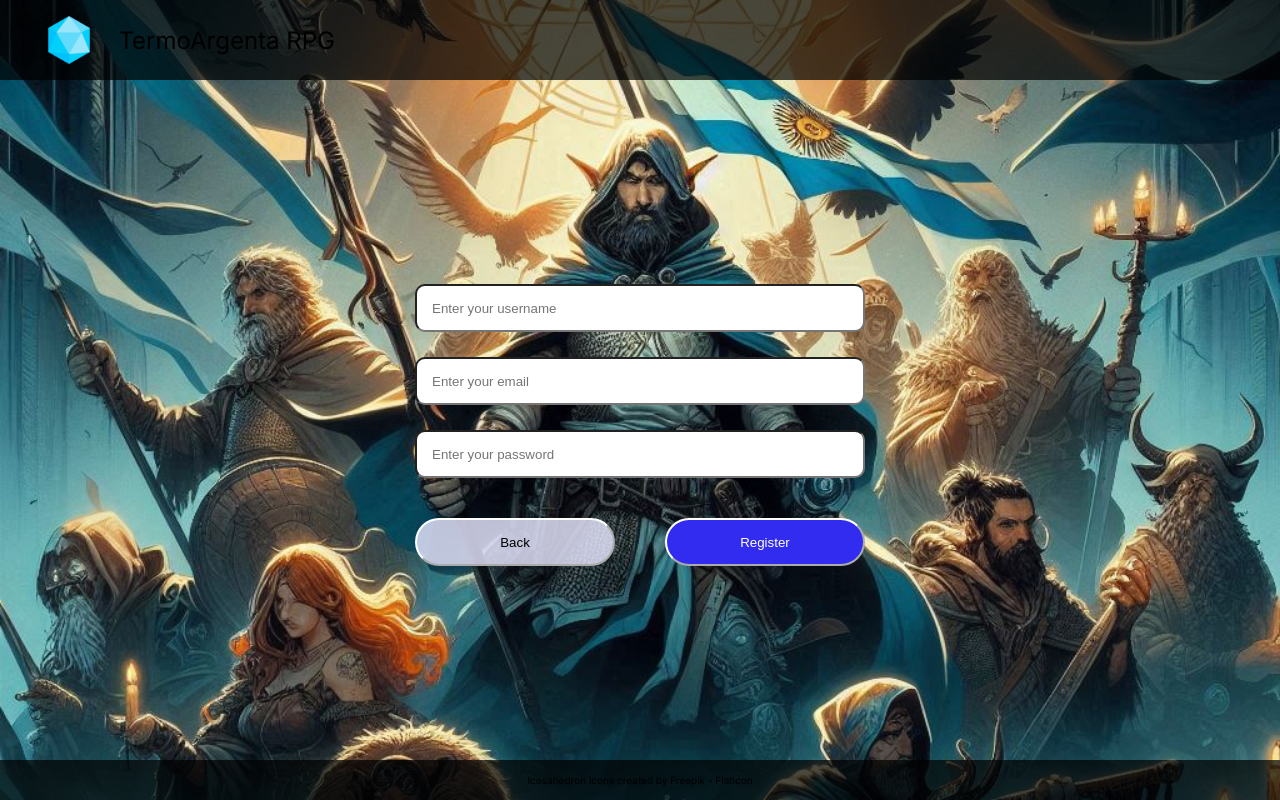
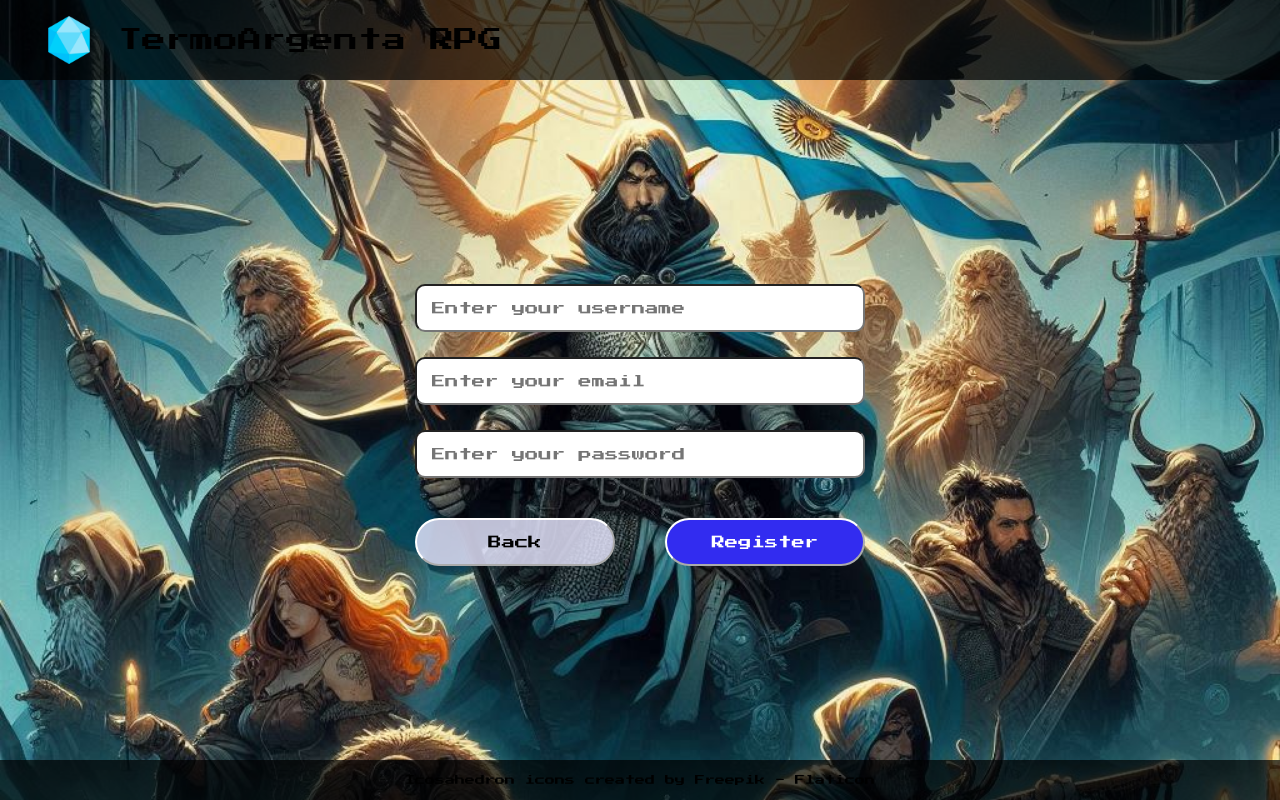
Before and after one commit to LivioDR/argentina_rpg_dm_gemini, a Next.js app: page / in a window 1280 px wide. Both pictures are taken after a click on the button "Register". Built offline with nearby package versions, Linux system fonts and the light colour scheme.

Commit message:
font changed to Press_Start_2P

```diff
--- a/app/components/LoginScreen/Button.jsx
+++ b/app/components/LoginScreen/Button.jsx
@@ -1,8 +1,11 @@
 import React from "react";
+import { Press_Start_2P } from "next/font/google";
+
+const pressStart = Press_Start_2P({ weight: "400", subsets: ["latin"]});
 
 const Button = ({text, functionToCall, background, textColor, width = '40%', borderColor = 'white'}) => {
     return(
-        <button style={{
+        <button className={pressStart.className} style={{
             width: width,
             height: '3rem',
             margin: '3% 5%',
--- a/app/components/LoginScreen/InputField.jsx
+++ b/app/components/LoginScreen/InputField.jsx
@@ -1,4 +1,7 @@
 import React from "react";
+import { Press_Start_2P } from "next/font/google";
+
+const pressStart = Press_Start_2P({ weight: "400", subsets: ["latin"]});
 
 const InputField = ({placeholder, type}) => {
 
@@ -8,7 +11,7 @@ const InputField = ({placeholder, type}) => {
             height: '3rem',
             margin: '5%',
         }}>
-            <input style={{
+            <input className={pressStart.className} style={{
             width: '90%',
             height: '3rem',
             padding: '3%',
--- a/app/components/LoginScreen/LoginScreen.jsx
+++ b/app/components/LoginScreen/LoginScreen.jsx
@@ -133,7 +133,12 @@ const LoginScreen = ({setUid, setIsLogin, setUsername}) => {
             }
             {
                 forgotPassScreen &&
-                <>
+                <div style={{
+                    display: 'flex',
+                    flexDirection: 'row',
+                    justifyContent: 'center',
+                    alignItems: 'center',
+                }}>
                     <Button
                         background={'#A0A0A0'}
                         textColor={'white'}
@@ -146,11 +151,16 @@ const LoginScreen = ({setUid, setIsLogin, setUsername}) => {
                         text={"Send recovery email"}
                         textColor={'white'}
                     />
-                </>
+                </div>
             }
             {
                 registerScreen &&
-                <>
+                <div style={{
+                    display: 'flex',
+                    flexDirection: 'row',
+                    justifyContent: 'center',
+                    alignItems: 'center',
+                }}>
                     <Button
                         background={'#e7e7ffd1'}
                         textColor={'black'}
@@ -163,7 +173,7 @@ const LoginScreen = ({setUid, setIsLogin, setUsername}) => {
                         text={"Register"}
                         textColor={'white'}
                     />
-                </>
+                </div>
             }
             <p id="errorMessage"
             style={{
--- a/app/layout.js
+++ b/app/layout.js
@@ -1,7 +1,7 @@
-import { Inter } from "next/font/google";
+import { Press_Start_2P } from "next/font/google";
 import "./globals.css";
 
-const inter = Inter({ subsets: ["latin"] });
+const pressStart = Press_Start_2P({ weight: "400", subsets: ["latin"]});
 
 export const metadata = {
   title: "TermoArgenta RPG",
@@ -11,7 +11,7 @@ export const metadata = {
 export default function RootLayout({ children }) {
   return (
     <html lang="en">
-      <body className={inter.className}>{children}</body>
+      <body className={pressStart.className}>{children}</body>
     </html>
   );
 }
```
Also changed, not shown: 1 other file (tests, documents, lock files or other folders).
